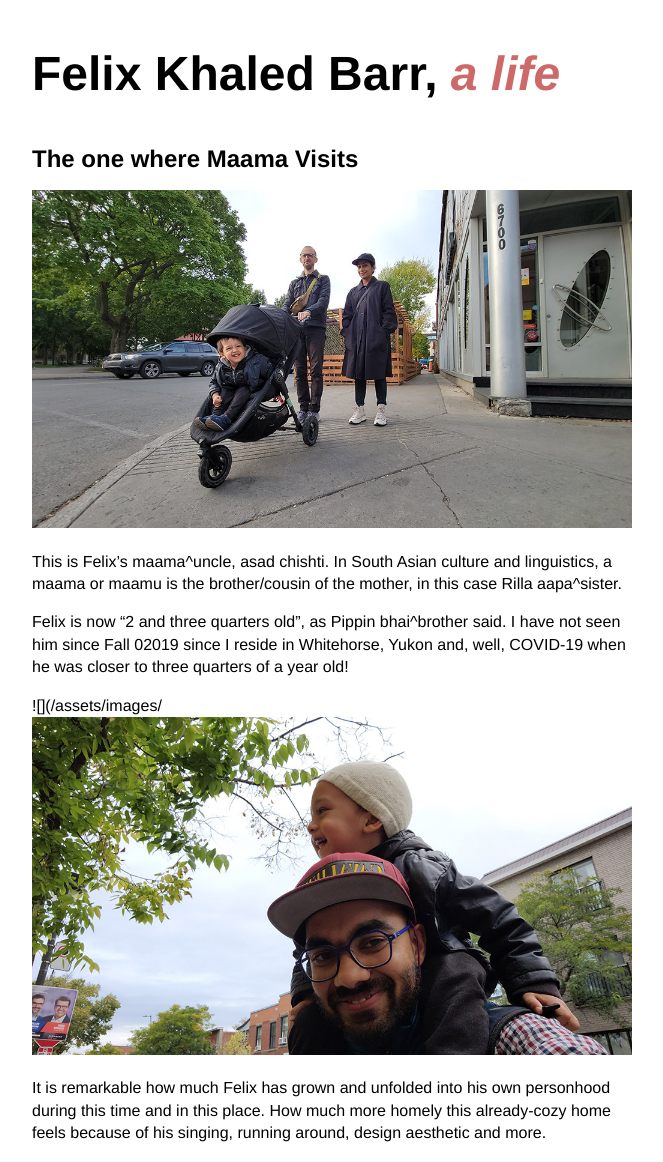
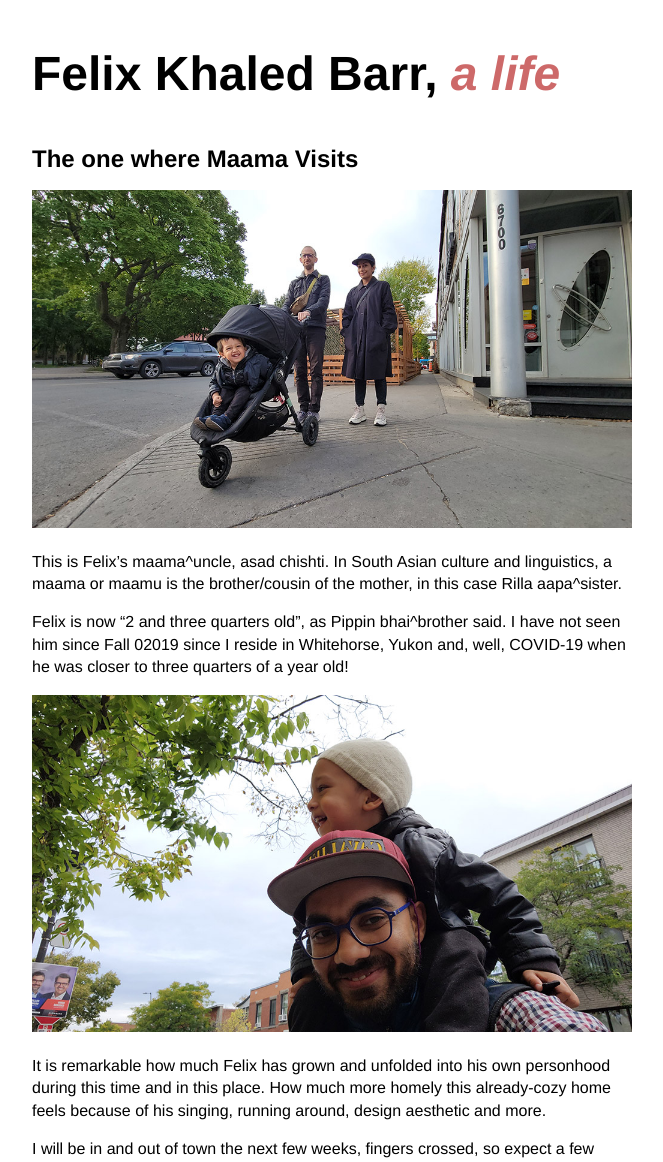
Before and after one commit to pippinbarr/felixkhaledbarr.com, a Jekyll site: the page built from _posts/2021-10-04-the-one-where-maama-visits.md, in a window 1280 px wide. Shown: the top 1162 px of the page, without its empty margins (308-971 px from the left). Built offline with Jekyll 4.4.1, drawn with Linux system fonts in a browser that asks for light colours.

Commit message:
Update 2021-10-04-the-one-where-maama-visits.md
yowzahs, nothing good happens when you mess with the git(s) past 9 pm?

```diff
--- a/_posts/2021-10-04-the-one-where-maama-visits.md
+++ b/_posts/2021-10-04-the-one-where-maama-visits.md
@@ -10,10 +10,10 @@
 
 Felix is now “2 and three quarters old”, as Pippin bhai^brother said. I have not seen him since Fall 02019 since I reside in Whitehorse, Yukon and, well, COVID-19 when he was closer to three quarters of a year old!
 
-![](/assets/images/![](/assets/images/03-20211004_140554-the-one-where-we-wait-outside-achishti.jpg)
+![](/assets/images/03-20211004_140554-the-one-where-we-wait-outside-achishti.jpg)
 
 It is remarkable how much Felix has grown and unfolded into his own personhood during this time and in this place. How much more homely this already-cozy home feels because of his singing, running around, design aesthetic and more.
 
 I will be in and out of town the next few weeks, fingers crossed, so expect a few more updates but don’t hold your breath.
 
-![](/assets/images/![](03-20211004_135947-the-one-where-he-is-.gif))
+![](03-20211004_135947-the-one-where-he-is-.gif))
```
